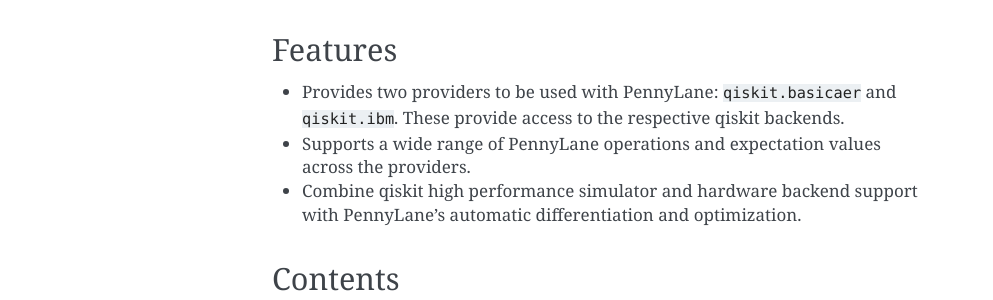
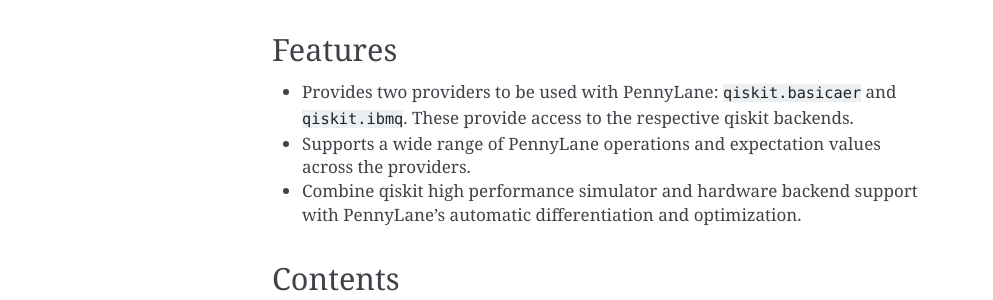
Before and after one commit to PennyLaneAI/pennylane-qiskit, a Sphinx documentation site: the page built from doc/index.rst, in a window 1280 px wide. Shown: the part 387-687 px from the top of the page, without its empty margins (148-1141 px from the left). Built offline with Sphinx 7.4.7, drawn with Linux system fonts in a browser that asks for light colours.

Commit message:
Complete refactoring regarding ibmq device.

```diff
--- a/README.rst
+++ b/README.rst
@@ -40,7 +40,7 @@
 Features
 ========
 
-* Provides two providers to be used with PennyLane: ``qiskit.basicaer`` and ``qiskit.ibm``. These provide access to the respective qiskit backends.
+* Provides two providers to be used with PennyLane: ``qiskit.basicaer`` and ``qiskit.ibmq``. These provide access to the respective qiskit backends.
 
 * Supports a wide range of PennyLane operations and expectation values across the providers.
 
@@ -65,14 +65,14 @@
 
     $ make test
 
-in the source folder. Tests restricted to a specific provider can be run by executing :code:`make test-aer` or :code:`make test-ibm`.
+in the source folder. Tests restricted to a specific provider can be run by executing :code:`make test-aer` or :code:`make test-ibmq`.
 
 .. note::
     Tests on the `ibm provider <https://pennylane-qiskit.readthedocs.io/en/latest/devices.html>`_ can
     only be run if a :code:`ibmqx_token` for the `IBM Q experience <https://quantumexperience.ng.bluemix.net/qx/experience>`_ is
     configured in the `PennyLane configuration file <https://pennylane.readthedocs.io/configuration.html>`_.
-    If this is the case, running :code:`make test` also executes tests on the :code:`ibm` provider. By default tests on
-    the :code:`ibm` provider run with :code:`ibmq_qasm_simulator` backend and those done by the :code:`basicaer` provider are
+    If this is the case, running :code:`make test` also executes tests on the :code:`ibmq` provider. By default tests on
+    the :code:`ibmq` provider run with :code:`ibmq_qasm_simulator` backend and those done by the :code:`basicaer` provider are
     run with the :code:`qasm_simulator` backend. At the time of writing this means that the test are "free".
     Please verify that this is also the case for your account.
 .. installation-end-inclusion-marker-do-not-remove
@@ -121,12 +121,12 @@
     dev.capabilities()['backend']
 
 Running your code on an IBM Quantum Experience simulator or even a real hardware chip is just as easy. Instead of the
-device above, you would instantiate a :code:`'qiskit.ibm'` device by giving your IBM Quantum Experience token:
+device above, you would instantiate a :code:`'qiskit.ibmq'` device by giving your IBM Quantum Experience token:
 
 .. code-block:: python
 
     import pennylane as qml
-    dev = qml.device('qiskit.ibm', wires=2, ibmqx_token="XXX")
+    dev = qml.device('qiskit.ibmq', wires=2, ibmqx_token="XXX")
 
 In order to avoid accidentally publishing your token, you should better specify it via the `PennyLane configuration file <https://pennylane.readthedocs.io/en/latest/code/configuration.html>`__ by adding a section such as
 
@@ -134,12 +134,12 @@
 
   [qiskit.global]
 
-    [qiskit.ibm]
+    [qiskit.ibmq]
     ibmqx_token = "XXX"
 
 It is also possible to define an environment variable :code:`IBMQX_TOKEN`, from which the token will be taken if not provided in another way.
 
-Per default the backend :code:`ibm` uses the simulator backend :code:`ibmq_qasm_simulator`, but you can change that
+Per default the backend :code:`ibmq` uses the simulator backend :code:`ibmq_qasm_simulator`, but you can change that
 to be any of the real backends as given by
 
 .. code-block:: python
--- a/doc/tutorials.rst
+++ b/doc/tutorials.rst
@@ -10,4 +10,4 @@
 
 for an appropriate number of wires.
 
-You can also try to run, e.g., the qubit rotation code on actual quantum hardware by using the ``'qiskit.ibm'`` device.
+You can also try to run, e.g., the qubit rotation code on actual quantum hardware by using the ``'qiskit.ibmq'`` device.
```
Also changed, not shown: 2 other files.
